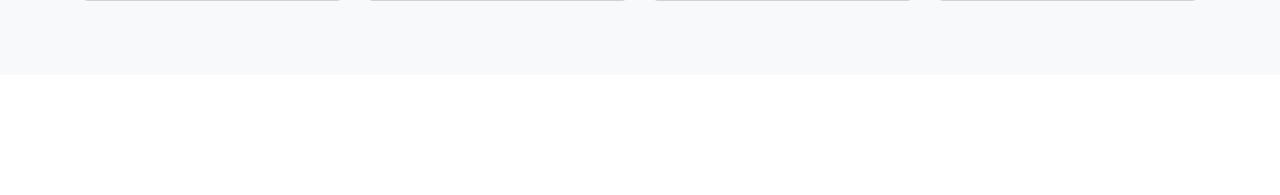
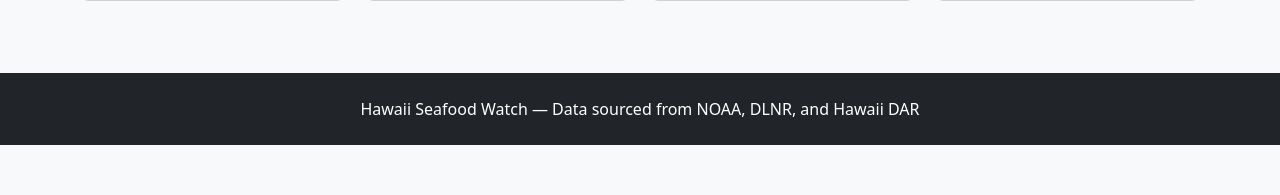
Before and after one commit to BrandonKoskie/cs401_fish_site, a Flask app: page /fish in a window 1280 px wide. Shown: the part 2422-2617 px from the top of the page. Before the commit the page ends 2423 px from the top, so only its background shows below. Run offline with Flask 3, Linux system fonts and the light colour scheme; some libraries are stand-ins or nearby versions.

Commit message:
footers on all pages

```diff
--- a/api/templates/consumer_guides.html
+++ b/api/templates/consumer_guides.html
@@ -118,6 +118,8 @@
 
     document.addEventListener('DOMContentLoaded', loadGuides);
 </script>
-
+<footer class="bg-dark text-white text-center py-4 mt-5">
+        <p class="mb-0">Hawaii Seafood Watch &mdash; Data sourced from NOAA, DLNR, and Hawaii DAR</p>
+</footer>
 </body>
 </html>
--- a/api/templates/local_fish.html
+++ b/api/templates/local_fish.html
@@ -133,5 +133,8 @@
     </script>
 
     <script src="https://cdn.jsdelivr.net/npm/bootstrap@5.3.3/dist/js/bootstrap.bundle.min.js"></script>
+<footer class="bg-dark text-white text-center py-4 mt-5">
+        <p class="mb-0">Hawaii Seafood Watch &mdash; Data sourced from NOAA, DLNR, and Hawaii DAR</p>
+</footer>
 </body>
 </html>
```
